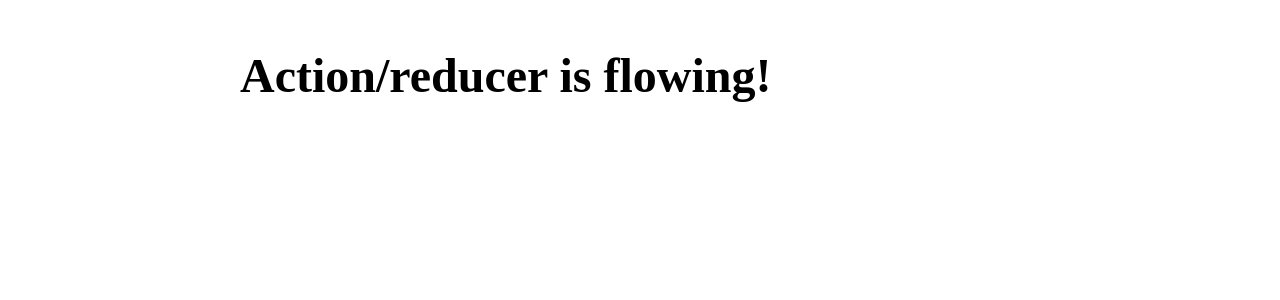
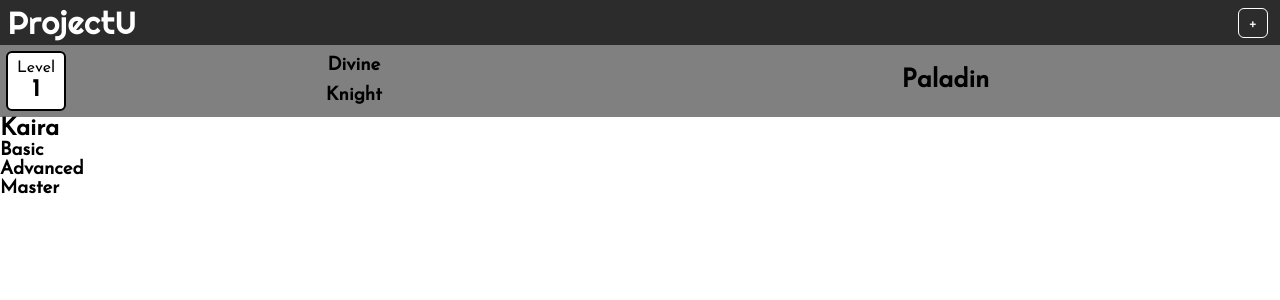
Before and after one commit to nomcgill/ProjectU, a React (Create React App) app in the folder site/: page / in a window 1280 px wide. Shown: the top 300 px of the page. Built offline with nearby package versions, Linux system fonts and the light colour scheme.

Commit message:
Began front-end

```diff
--- a/site/public/index.html
+++ b/site/public/index.html
@@ -10,6 +10,7 @@
       content="Web site created using create-react-app"
     />
     <link rel="apple-touch-icon" href="%PUBLIC_URL%/logo192.png" />
+    <link href="https://fonts.googleapis.com/css?family=Josefin+Sans|Righteous&display=swap" rel="stylesheet">
     <!--
       manifest.json provides metadata used when your web app is installed on a
       user's mobile device or desktop. See https://developers.google.com/web/fundamentals/web-app-manifest/
--- a/site/src/components/App.js
+++ b/site/src/components/App.js
@@ -1,12 +1,10 @@
-import React from 'react'
+import React from 'react';
 import {connect} from 'react-redux';
-import {
-  Route,
-  BrowserRouter as Router,
-} from 'react-router-dom'
+import Nav from './nav';
+import Character from './character';
+import Body from './body';
 
-import { action } from '../actions'
-// import logo from '../logo.svg';
+// import { action } from '../actions';
 
 export class App extends React.Component {
 
@@ -16,12 +14,15 @@ export class App extends React.Component {
 
   render() {
       return (
-          <div>
+        <div>
+            <Nav />
+            <Character />
+            <Body />
             <h1>
               {this.example()}
             </h1>
-          </div>
-      );
+        </div>
+      )
   }
 }
 
--- /dev/null
+++ b/site/src/components/body.js
@@ -0,0 +1,37 @@
+import React from 'react'
+import {connect} from 'react-redux';
+// import {
+//   Route,
+//   BrowserRouter as Router,
+// } from 'react-router-dom'
+
+
+// import { action } from '../actions'
+
+export class Body extends React.Component {
+
+  render() {
+      return (
+          <div>
+            <h2>
+                {this.props.name}
+            </h2>
+            <h3>
+                Basic
+            </h3>
+            <h3>
+                Advanced
+            </h3>
+            <h3>
+                Master
+            </h3>
+          </div>
+      );
+  }
+}
+
+const mapStateToProps = state => ({
+  name: state.name
+});
+
+export default connect(mapStateToProps)(Body);
--- /dev/null
+++ b/site/src/components/character.css
@@ -0,0 +1,34 @@
+
+#character-pane {
+    background-color: gray;
+    padding: 6px;
+    display: grid;
+    grid-template-columns: 60px auto auto 25px;
+}
+
+#character-pane > * {
+    text-align: center;
+    vertical-align: middle;
+}
+
+#source-role > * {
+    line-height: 30px;
+}
+
+#intersection {
+    line-height: 60px;
+    font-size: 1.6em;
+}
+
+#level-box {
+    padding: 6px;
+    width: 60px;
+    height: 60px;
+    background-color: white;
+    border-radius: 6px;
+    border: solid 2px black;
+}
+
+#level-box > * {
+    padding: 1px;
+}
--- /dev/null
+++ b/site/src/components/character.js
@@ -0,0 +1,39 @@
+import React from 'react'
+import {connect} from 'react-redux';
+import './character.css'
+
+// import { action } from '../actions'
+
+export class Character extends React.Component {
+
+  example(){
+    return (this.props.exampleState)
+  }
+
+  render() {
+      return (
+          <div id={'character-pane'}>
+            <div id={'level-box'}>
+                <p>Level</p>
+                <h2>{this.props.level}</h2>
+            </div>
+            <div id={'titles'}>
+                <div id={'source-role'}>
+                    <h3>{this.props.source}</h3>
+                    <h3>{this.props.role}</h3>
+                </div>
+            </div>
+            <h3 id={'intersection'}>{this.props.intersection}</h3>
+          </div>
+      );
+  }
+}
+
+const mapStateToProps = state => ({
+  source: state.source,
+  role: state.role,
+  intersection: state.intersection,
+  level: state.level
+});
+
+export default connect(mapStateToProps)(Character);
--- /dev/null
+++ b/site/src/components/dropdown.js
@@ -0,0 +1,26 @@
+import React from 'react'
+import {connect} from 'react-redux';
+
+// import { action } from '../actions'
+
+export class Dropdown extends React.Component {
+
+  render() {
+      return (
+        <div id={"dropdown"}>
+            <div id={"plus"}>+</div>
+            <ul id={"menu"}>
+                <li>{this.props.name}</li>
+                <li>Create PDF</li>
+                <li>Reset Builder</li>
+            </ul>
+        </div>
+      );
+  }
+}
+
+const mapStateToProps = state => ({
+  name: state.name
+});
+
+export default connect(mapStateToProps)(Dropdown);
--- /dev/null
+++ b/site/src/components/nav.css
@@ -0,0 +1,33 @@
+h1 {
+    font-size: 2em;
+    font-family: 'Righteous', cursive;
+    font-weight: lighter;
+}
+
+nav {
+    display: flex;
+    justify-content: space-between;
+    height: 45px;
+    line-height: 45px;
+    padding: 0 12px 0 8px;
+    background-color: rgb(44, 44, 44);
+    color: white;
+}
+
+nav * {
+    margin: 0;
+}
+
+#plus {
+    border-radius: 6px;
+    line-height: 30px;
+    margin: 7.5px 0;
+    height: 30px;
+    width: 30px;
+    border: solid 1px white;
+    padding: 0 9.5px;
+}
+
+#menu {
+    display: none;
+}
--- /dev/null
+++ b/site/src/components/nav.js
@@ -0,0 +1,20 @@
+import React from 'react'
+import {connect} from 'react-redux';
+import './nav.css'
+
+import Dropdown from './dropdown'
+// import { action } from '../actions'
+
+export class Nav extends React.Component {
+
+  render() {
+      return (
+          <nav>
+            <h1>ProjectU</h1>
+            <Dropdown />
+          </nav>
+      );
+  }
+}
+
+export default connect()(Nav);
--- a/site/src/index.js
+++ b/site/src/index.js
@@ -4,7 +4,7 @@ import {Provider} from 'react-redux';
 import store from './store';
 import * as serviceWorker from './serviceWorker';
 
-import App from './components/App';
+import App from './components/app';
 import './stylesheet.css';
 
 ReactDOM.render(
--- a/site/src/reducer.js
+++ b/site/src/reducer.js
@@ -2,7 +2,11 @@ import {ACTION} from './actions';
 
 
 const initialState = {
-    exampleState: "Action/reducer is flowing!"
+    source: "Divine",
+    role: "Knight",
+    intersection: "Paladin",
+    level: 1,
+    name: "Kaira"
 }
 
 export const reducer = (state = initialState, action) => {
--- a/site/src/stylesheet.css
+++ b/site/src/stylesheet.css
@@ -1,7 +1,15 @@
+* {
+  box-sizing: border-box;
+  cursor: default;
+  margin: 0;
+  padding: 0;
+  font-family: 'Josefin Sans', sans-serif;
+}
 
-h1 {
-  width: 800px;
-  margin: 0 auto;
-  font-size: 3em;
-  padding: 40px;
+#root {
+  height: 100%;
 }
+
+html {
+  /* height: 100%; */
+}
```
Also changed, not shown: site/src/components/skills.js (added).
